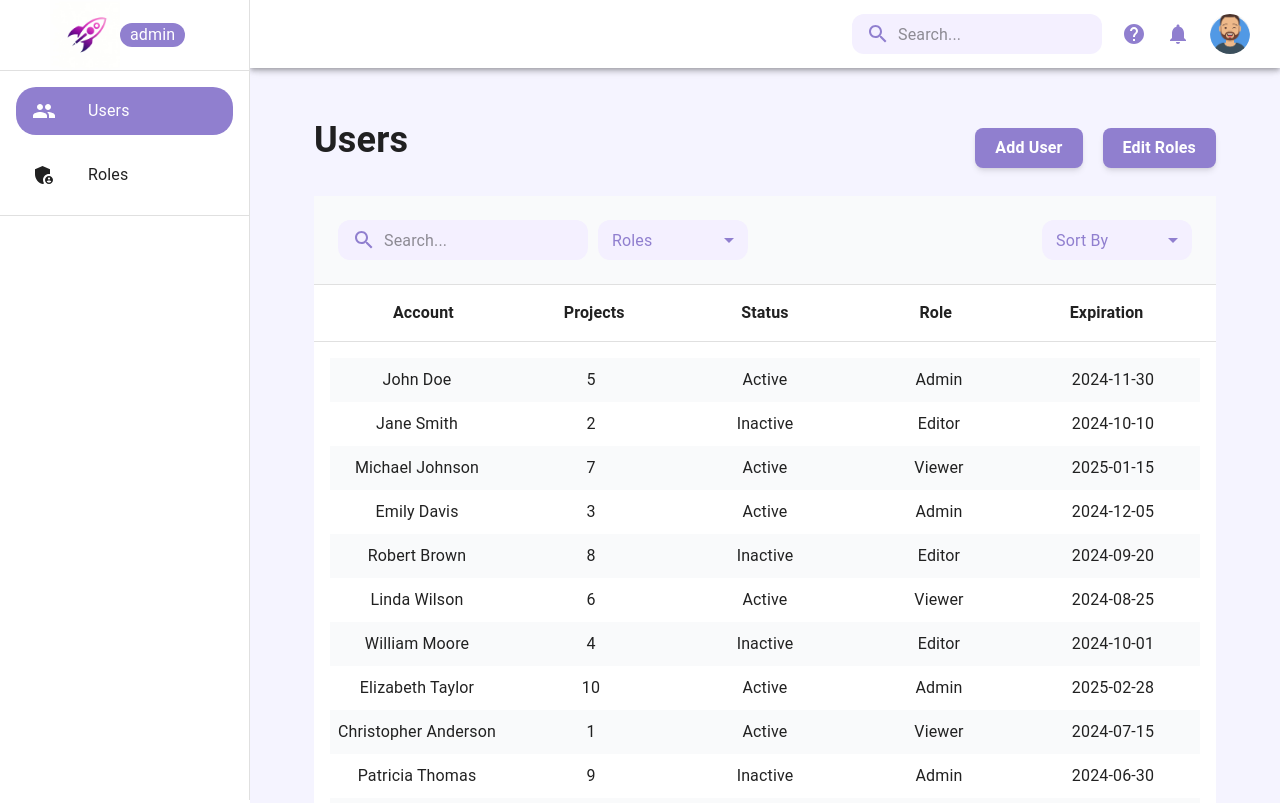
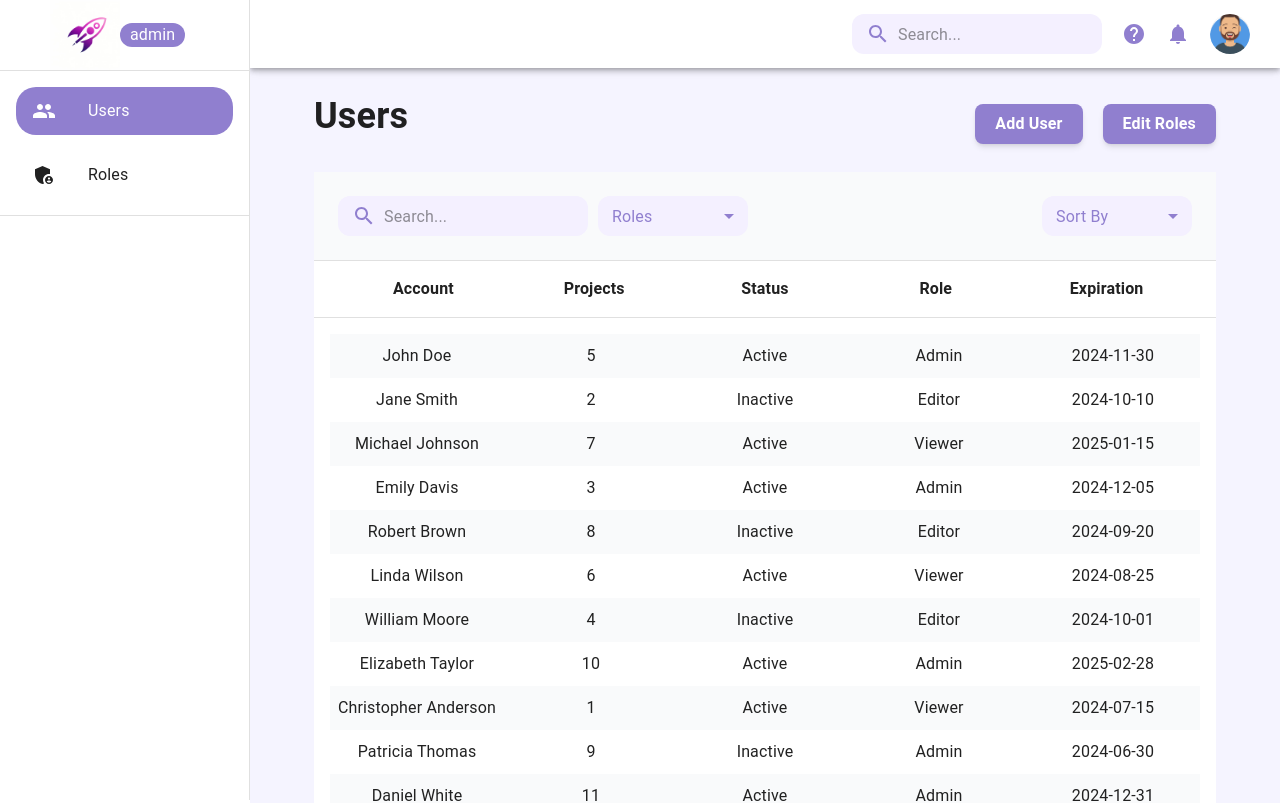
Before and after one commit to Arjav1971/Role-Based-Access-Control-RBAC-UI, a React (Create React App) app: page / in a window 1280 px wide. Shown: the top 803 px of the page. Built offline with nearby package versions, Linux system fonts and the light colour scheme.

Commit message:
changed file model

```diff
--- a/src/App.css
+++ /dev/null
@@ -1,3 +0,0 @@
-.main{
-  color: wh;
-}
--- a/src/component/Dashboard.js
+++ b/src/component/Dashboard.js
@@ -256,10 +256,10 @@ function ResponsiveDrawer(props) {
             </Box>
             <Box
                 component="main"
-                sx={{ flexGrow: 1, p: 3, width: { sm: `calc(100% - ${drawerWidth}px)` }, backgroundColor: "#F5F4FF", height: "100%" }}
+                sx={{ flexGrow: 1, px: 3, width: { sm: `calc(100% - ${drawerWidth}px)` }, backgroundColor: "#F5F4FF", height: "100%" }}
             >
                 <Toolbar />
-                <div className="mt-10 md:mt-2 mx-4 ">
+                <div className="mt-10 md:mt-2 mx-4 h-max">
                     <Outlet />
                 </div>
             </Box>
```
